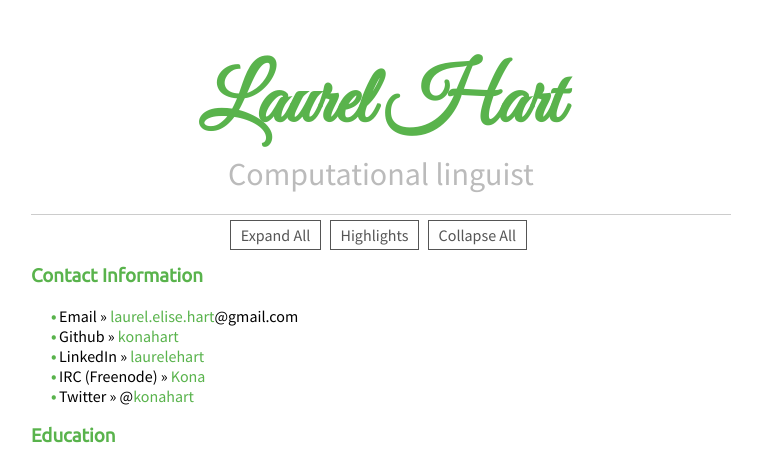
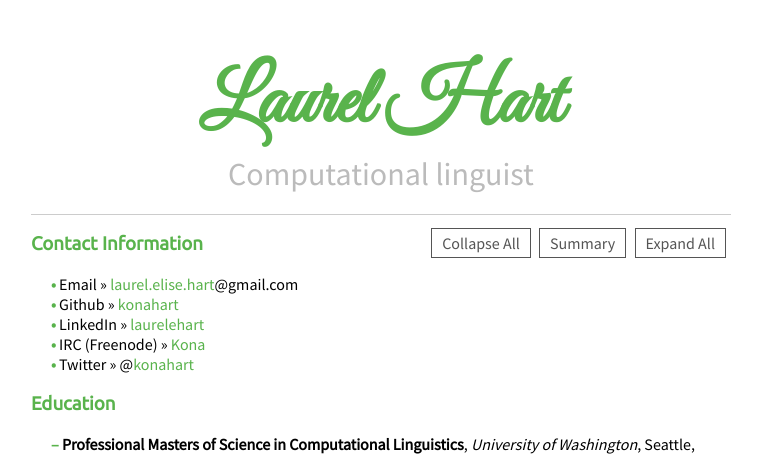
Before and after one commit to konahart/resume, a Jekyll site: the page built from index.md, in a window 1280 px wide. Shown: the top 460 px of the page, without its empty margins (259-1016 px from the left). Built offline with Jekyll 4.4.1, drawn with Linux system fonts in a browser that asks for light colours.

Commit message:
Fix resource error

```diff
--- a/_layouts/default.html
+++ b/_layouts/default.html
@@ -30,7 +30,6 @@
       <div style="color:#BBBBBB;">
       <p>&copy; Copyright 2014 Laurel Hart</p>
       <p>Design by <a href="http://willacton.com">Will Acton</a> via <a href="https://github.com/Greh/greh.github.io">Georgia Reh</a></p>
-      <p>Follow my <a href="/feed.xml">RSS Feed</a></p>
     </div>
   </body>
 </html>
--- a/css/collapseList.css
+++ b/css/collapseList.css
@@ -1,7 +1,7 @@
 /* Hierarchical summary elements */
 
 #listContainer{
-  margin-top:15px;
+    margin-top:15px;
 }
 
 ul, li {
@@ -52,7 +52,6 @@ li:before {
 
 /* Collapsed state for list element */
 .expList .collapsed:before {
-    background-image: url(../img/collapsed.png);
     content: "+ \020 \020";
     color: #59B34C;
     font-weight: bold;
@@ -70,8 +69,8 @@ li:before {
 }
 
 .listControl{
-    margin-bottom: 15px;
-    text-align: center;
+    margin-top: 8px;
+    float: right;
 }
 
 .listControl a {
--- a/index.md
+++ b/index.md
@@ -7,9 +7,9 @@ layout: default
 <script type="text/javascript" src="js/collapseList.js">
 </script>
 <div class="listControl">
+    <a id="collapseList">Collapse All</a>
+    <a id="highlights">Summary</a>
     <a id="expandList">Expand All</a>
-    <a id="highlights">Highlights</a>
-    <a id="collapseList">Collapse All</a>
 </div>
 
 <h3>Contact Information</h3>
```
